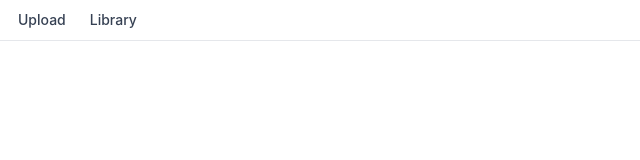
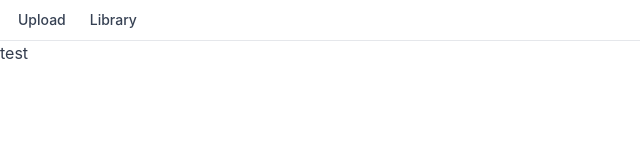
Before and after one commit to sitechtimes/b-roll-storage, a Nuxt app in the folder b/: page /login in a window 1280 px wide. Before the commit this address had no page. Shown: the top 160 px of the page, without its empty margins (0-640 px from the left). Built offline with nearby package versions, Linux system fonts and the light colour scheme.

Commit message:
start login stuff
users

```diff
--- /dev/null
+++ b/b/app/pages/login.vue
@@ -0,0 +1,4 @@
+<template>
+  <p>test</p>
+</template>
+<script setup lang="ts"></script>
--- a/b/app/pages/upload.vue
+++ b/b/app/pages/upload.vue
@@ -137,7 +137,6 @@ function captureFrame() {
 }
 
 function removeTag(x: string) {
-  // test this if it works
   if (finalVideoFile.value.tags.includes(x)) {
     const tagToRemove: number = finalVideoFile.value.tags.indexOf(x);
     if (tagToRemove > -1) {
```
Also changed, not shown: b/app/pages/note.txt.
